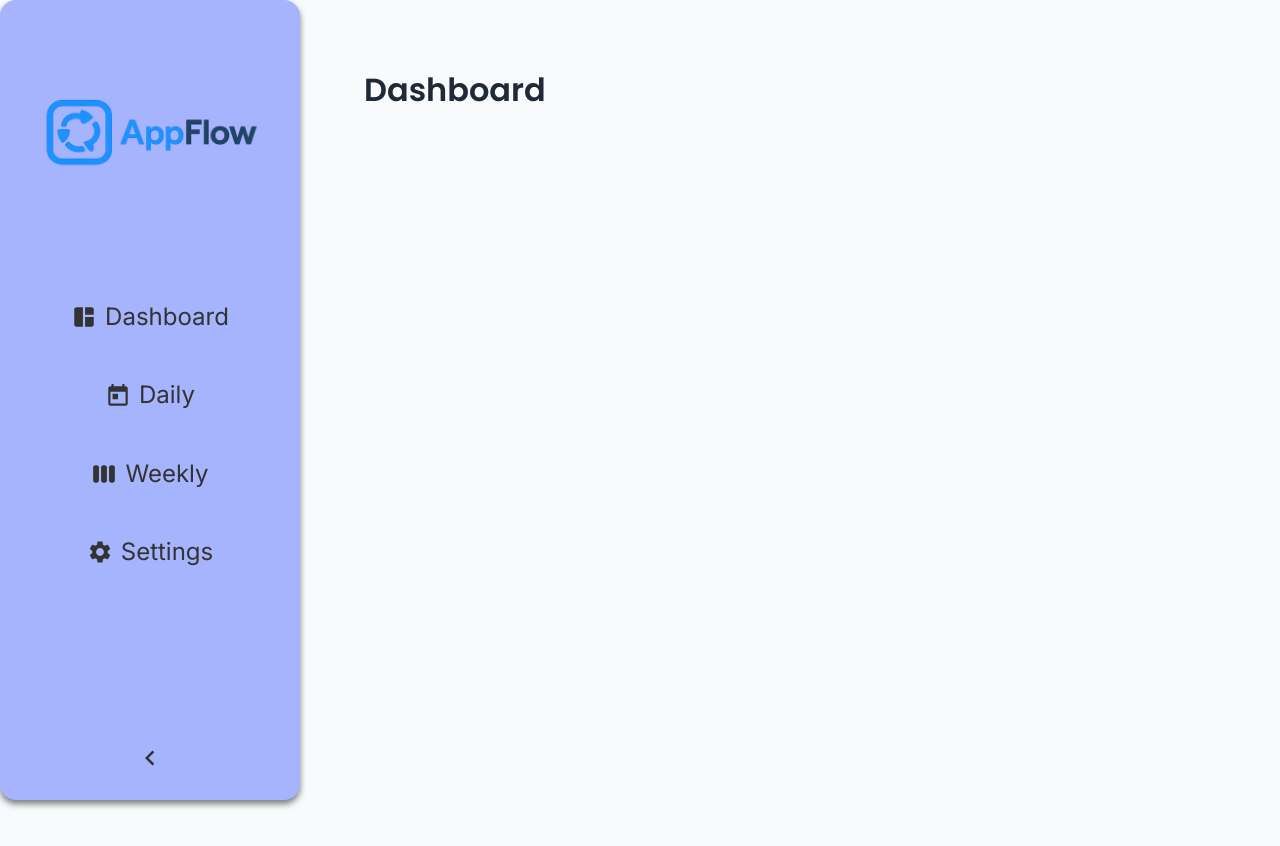
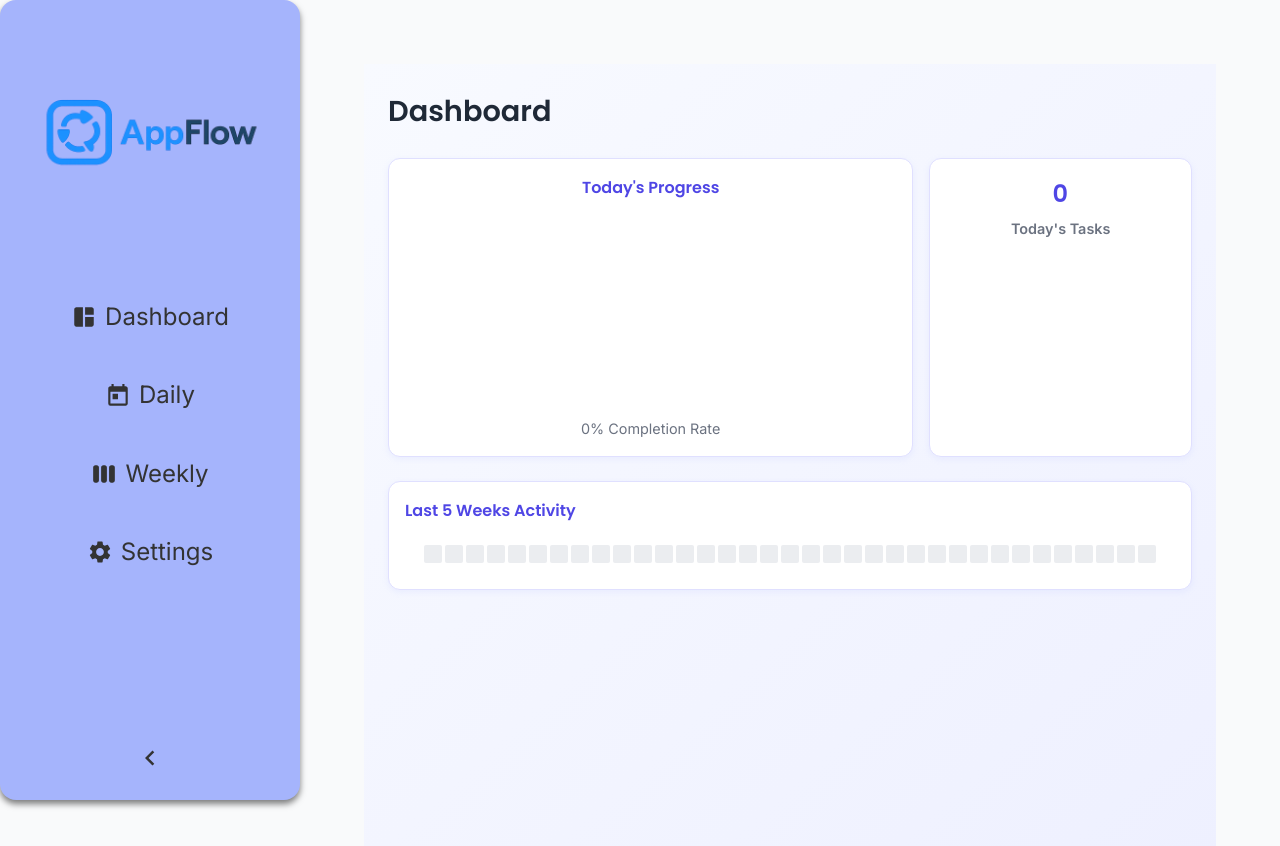
Before and after one commit to akiii22/Focus_flow, a React (Vite) app: page / in a window 1280 px wide. Shown: the top 846 px of the page. Before the commit the page ends 800 px from the top, so only its background shows below. Built offline with nearby package versions, Linux system fonts and the light colour scheme.

Commit message:
Making the dashboard dynamic adding the pie graph and the heatmap like github strike

```diff
--- a/package.json
+++ b/package.json
@@ -15,6 +15,7 @@
     "react-icons": "^5.5.0",
     "react-router-dom": "^7.7.1",
     "react-toastify": "^11.0.5",
+    "recharts": "^3.1.2",
     "vite": "^4.5.1"
   },
   "devDependencies": {
--- a/src/pages/Dashboard.jsx
+++ b/src/pages/Dashboard.jsx
@@ -1,8 +1,108 @@
+import { useTaskContext } from "../context/context";
+import styles from "./Dashboard.module.css";
+import { PieChart, Pie, Cell, ResponsiveContainer } from "recharts";
+
 const Dashboard = () => {
+  const { tasks } = useTaskContext();
+
+  const today = new Date().toISOString().split("T")[0];
+  const todayTasks = tasks.filter((task) => task.date === today);
+  const completedToday = todayTasks.filter((task) => task.completed);
+
+  const completionRate =
+    todayTasks.length > 0
+      ? Math.round((completedToday.length / todayTasks.length) * 100)
+      : 0;
+
+  const getPastDates = (days) => {
+    const dates = [];
+    for (let i = days - 1; i >= 0; i--) {
+      const d = new Date();
+      d.setDate(d.getDate() - i);
+      dates.push(d.toISOString().split("T")[0]);
+    }
+    return dates;
+  };
+
+  const pastDates = getPastDates(35);
+
+  const contributionData = pastDates.map((date) => {
+    const tasksForDay = tasks.filter((task) => task.date === date);
+    const completedForDay = tasksForDay.filter((task) => task.completed);
+    return completedForDay.length;
+  });
+
+  const getColor = (count) => {
+    if (count === 0) return "#ebedf0";
+    if (count < 2) return "#c6e48b";
+    if (count < 4) return "#7bc96f";
+    return "#196127";
+  };
+
+  const pieData = [
+    { name: "Completed", value: completedToday.length },
+    { name: "Remaining", value: todayTasks.length - completedToday.length },
+  ];
+
+  const COLORS = ["#4f46e5", "#525260ff"];
+
   return (
-    <div>
+    <section className={styles.dashboard}>
       <h1>Dashboard</h1>
-    </div>
+
+      {/* Pie Chart + Stats */}
+      <div className={styles.topRow}>
+        <div className={styles.pieCard}>
+          <h2 className={styles.chartTitle}>Today's Progress</h2>
+          <ResponsiveContainer width="100%" height={200}>
+            <PieChart>
+              <Pie
+                data={pieData}
+                dataKey="value"
+                cx="50%"
+                cy="50%"
+                outerRadius={70}
+                label
+              >
+                {pieData.map((entry, index) => (
+                  <Cell key={`cell-${index}`} fill={COLORS[index]} />
+                ))}
+              </Pie>
+            </PieChart>
+          </ResponsiveContainer>
+          <p className={styles.completionRate}>
+            {completionRate}% Completion Rate
+          </p>
+        </div>
+
+        <div className={styles.statBox}>
+          <h3>{todayTasks.length}</h3>
+          <p>Today's Tasks</p>
+        </div>
+      </div>
+
+      {/* Heatmap */}
+      <div className={styles.heatmapCard}>
+        <h2 className={styles.heatmapTitle}>Last 5 Weeks Activity</h2>
+        <div className={styles.heatmapWrapper}>
+          <div className={styles.heatmap}>
+            {contributionData.map((count, index) => (
+              <div
+                key={index}
+                className={styles.box}
+                style={{ backgroundColor: getColor(count) }}
+                title={`${count} tasks completed`}
+              ></div>
+            ))}
+          </div>
+        </div>
+      </div>
+
+      {completionRate === 100 && todayTasks.length > 0 && (
+        <p className={styles.congrats}>🎉 All tasks for today are done!</p>
+      )}
+    </section>
   );
 };
+
 export default Dashboard;
--- /dev/null
+++ b/src/pages/Dashboard.module.css
@@ -0,0 +1,125 @@
+.dashboard {
+  padding: 1.5rem;
+  display: flex;
+  flex-direction: column;
+  gap: 1.5rem;
+  background: linear-gradient(to bottom right, #f8faff, #eef0ff);
+  min-height: 100vh;
+}
+
+h1 {
+  font-size: 1.8rem;
+  font-weight: 700;
+  color: #4f46e5;
+}
+
+/* Top row for pie chart + small stat box */
+.topRow {
+  display: grid;
+  grid-template-columns: 2fr 1fr;
+  gap: 1rem;
+  align-items: stretch;
+}
+
+/* Pie chart card */
+.pieCard {
+  background: white;
+  padding: 1rem;
+  border-radius: 12px;
+  border: 1px solid #e0e0ff;
+  box-shadow: 0 2px 6px rgba(165, 180, 252, 0.15);
+  display: flex;
+  flex-direction: column;
+  align-items: center;
+}
+
+.chartTitle {
+  font-size: 1rem;
+  font-weight: 600;
+  color: #4f46e5;
+  margin-bottom: 0.5rem;
+}
+
+.completionRate {
+  font-size: 0.9rem;
+  font-weight: 500;
+  color: #6b7280;
+  margin-top: 0.5rem;
+}
+
+/* Stat box (today's tasks) */
+.statBox {
+  background: white;
+  padding: 1rem;
+  border-radius: 12px;
+  text-align: center;
+  border: 1px solid #e0e0ff;
+  box-shadow: 0 2px 6px rgba(165, 180, 252, 0.15);
+}
+
+.statBox h3 {
+  font-size: 1.5rem;
+  font-weight: 700;
+  color: #4f46e5;
+}
+
+.statBox p {
+  font-size: 0.9rem;
+  color: #6b7280;
+  margin-top: 0.25rem;
+}
+
+/* Heatmap section */
+.heatmapCard {
+  background: white;
+  padding: 1rem;
+  border-radius: 12px;
+  border: 1px solid #e0e0ff;
+  box-shadow: 0 2px 6px rgba(165, 180, 252, 0.15);
+}
+
+.heatmapTitle {
+  font-size: 1rem;
+  font-weight: 600;
+  color: #4f46e5;
+  margin-bottom: 0.75rem;
+}
+
+.heatmapWrapper {
+  display: flex;
+  justify-content: center;
+  padding: 10px 0;
+}
+
+.heatmap {
+  display: grid;
+  grid-template-columns: repeat(35, 18px);
+  gap: 3px;
+}
+
+.box {
+  width: 18px;
+  height: 18px;
+  border-radius: 2px;
+  cursor: pointer;
+}
+.box:hover {
+  transform: scale(1.15);
+}
+
+.congrats {
+  background: #ecfccb;
+  color: #3f6212;
+  padding: 0.75rem 1rem;
+  border-radius: 8px;
+  border: 1px solid #d9f99d;
+  font-weight: 500;
+  box-shadow: 0 2px 6px rgba(180, 255, 140, 0.15);
+}
+
+/* Mobile responsive */
+@media (max-width: 768px) {
+  .topRow {
+    grid-template-columns: 1fr;
+  }
+}
```
Also changed, not shown: 1 other file (tests, documents, lock files or other folders).
